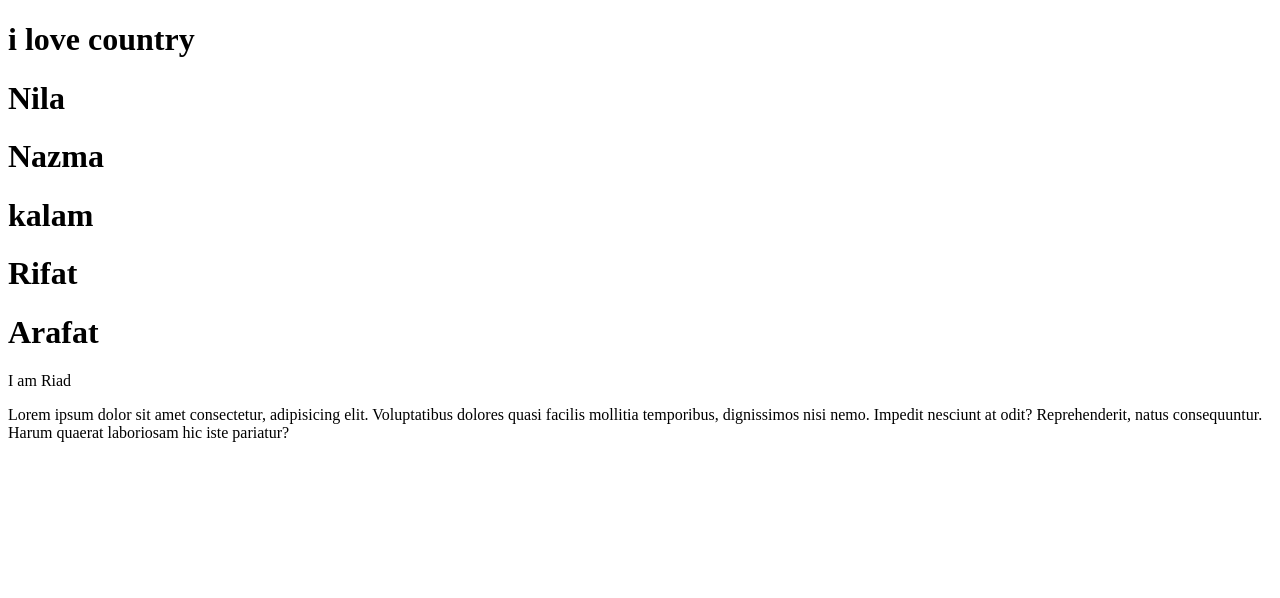
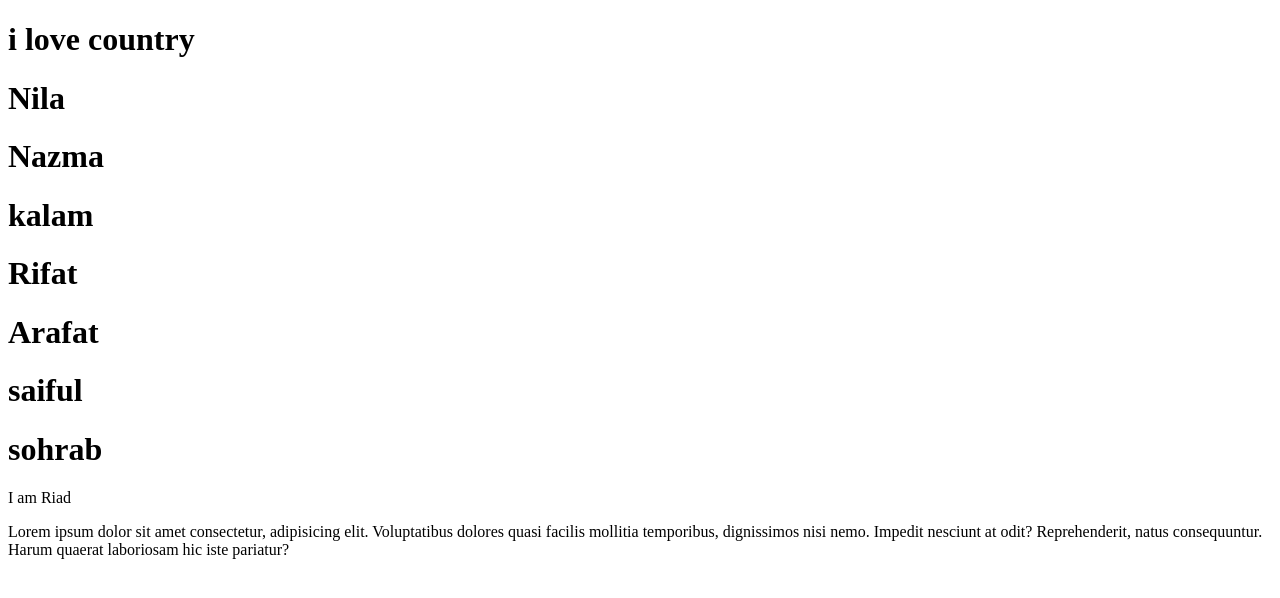
Before and after one commit to Riad928/protfoliorepo, a plain HTML site: page New folder (7)/index.html in a window 1280 px wide. Drawn offline with Linux system fonts and the light colour scheme.

Commit message:
change commit

```diff
--- a/New folder (7)/index.html
+++ b/New folder (7)/index.html
@@ -14,6 +14,8 @@
     <h1>kalam</h1>
     <h1>Rifat</h1>
     <h1>Arafat</h1>
+    <h1>saiful</h1>
+    <h1>sohrab</h1>
     <p>I am Riad</p>
     <p>Lorem ipsum dolor sit amet consectetur, adipisicing elit. Voluptatibus dolores quasi facilis mollitia temporibus, dignissimos nisi nemo. Impedit nesciunt at odit? Reprehenderit, natus consequuntur. Harum quaerat laboriosam hic iste pariatur?</p>
 </body>
```
